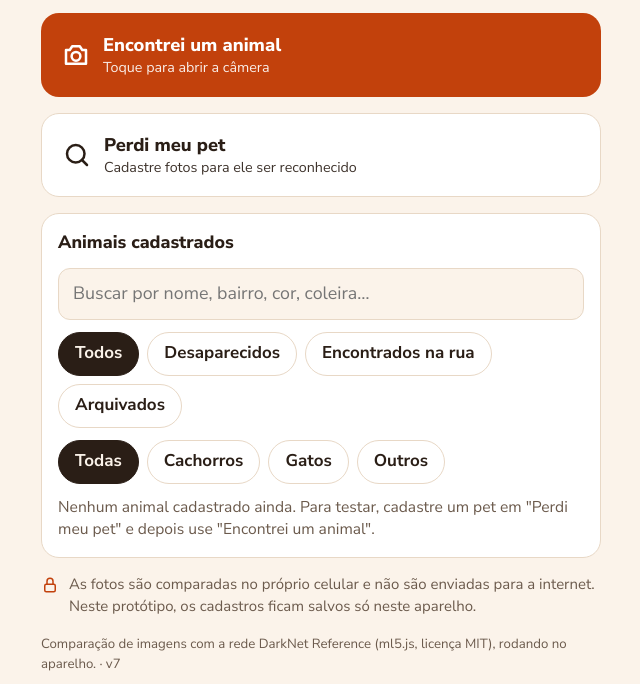
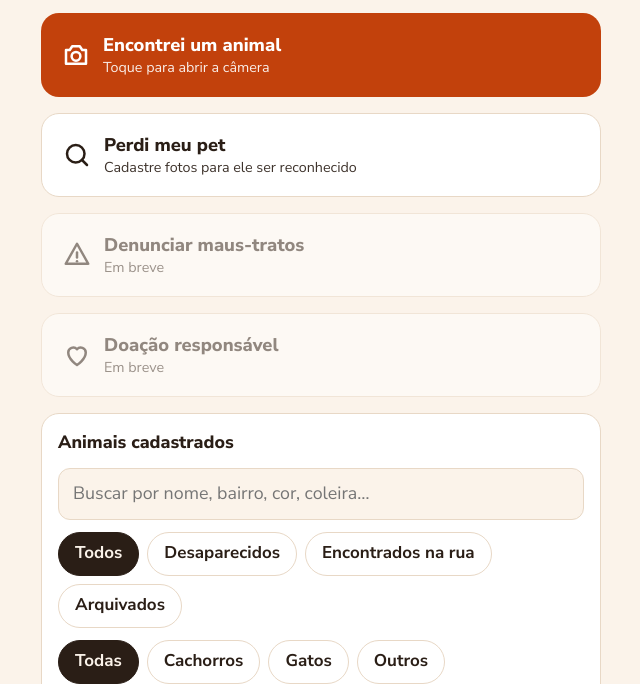
Before and after one commit to GabrielaJacottet/reencontro, a plain HTML site: page index.html in a window 1280 px wide. Shown: the part 268-952 px from the top of the page, without its empty margins (319-959 px from the left). Drawn offline with Linux system fonts and the light colour scheme; no server answers.

Commit message:
Botões Em breve: denúncia de maus-tratos e doação responsável
Co-Authored-By: Claude Opus 5.5 <noreply@anthropic.com>

```diff
--- a/index.html
+++ b/index.html
@@ -174,6 +174,14 @@ footer { font-size: .78em; color: var(--muted); }
       <svg width="30" height="30" viewBox="0 0 24 24" fill="none" stroke-width="2" stroke-linecap="round" stroke-linejoin="round" aria-hidden="true"><circle cx="11" cy="11" r="7"></circle><path d="M20 20l-4-4"></path></svg>
       <span class="btn-text"><span>Perdi meu pet</span><small>Cadastre fotos para ele ser reconhecido</small></span>
     </button>
+    <button class="btn big secondary" type="button" disabled>
+      <svg width="30" height="30" viewBox="0 0 24 24" fill="none" stroke-width="2" stroke-linecap="round" stroke-linejoin="round" aria-hidden="true"><path d="M12 3l9 16H3z"></path><path d="M12 10v4"></path><path d="M12 17h.01"></path></svg>
+      <span class="btn-text"><span>Denunciar maus-tratos</span><small>Em breve</small></span>
+    </button>
+    <button class="btn big secondary" type="button" disabled>
+      <svg width="30" height="30" viewBox="0 0 24 24" fill="none" stroke-width="2" stroke-linecap="round" stroke-linejoin="round" aria-hidden="true"><path d="M12 20s-7-4.5-7-10a4 4 0 0 1 7-2.6A4 4 0 0 1 19 10c0 5.5-7 10-7 10z"></path></svg>
+      <span class="btn-text"><span>Doação responsável</span><small>Em breve</small></span>
+    </button>
 
     <div class="panel">
       <h2 id="petsTitle">Animais cadastrados</h2>
@@ -296,7 +304,7 @@ footer { font-size: .78em; color: var(--muted); }
     </div>
   </section>
 
-  <footer>Comparação de imagens com a rede DarkNet Reference (ml5.js, licença MIT), rodando no aparelho. · v7</footer>
+  <footer>Comparação de imagens com a rede DarkNet Reference (ml5.js, licença MIT), rodando no aparelho. · v8</footer>
 </div>
 
 <!-- ============ CÂMERA ============ -->
--- a/sw.js
+++ b/sw.js
@@ -1,5 +1,5 @@
 /* Guarda o app no aparelho. Com internet, a página e os scripts vêm sempre na versão mais nova. */
-const CACHE = 'reencontro-v7'; // mude a cada publicação para os celulares trocarem o cache
+const CACHE = 'reencontro-v8'; // mude a cada publicação para os celulares trocarem o cache
 const FILES = ['./', 'index.html', 'modelo-worker.js', 'modelo/darknet-int8.json', 'modelo/darknet-int8.bin'];
 // cache: 'reload' / 'no-cache' ignoram o cache HTTP do GitHub Pages (até 10 min)
 self.addEventListener('install', e => { e.waitUntil(caches.open(CACHE).then(c => c.addAll(FILES.map(f => new Request(f, { cache: 'reload' })))).then(() => self.skipWaiting())); });
```
